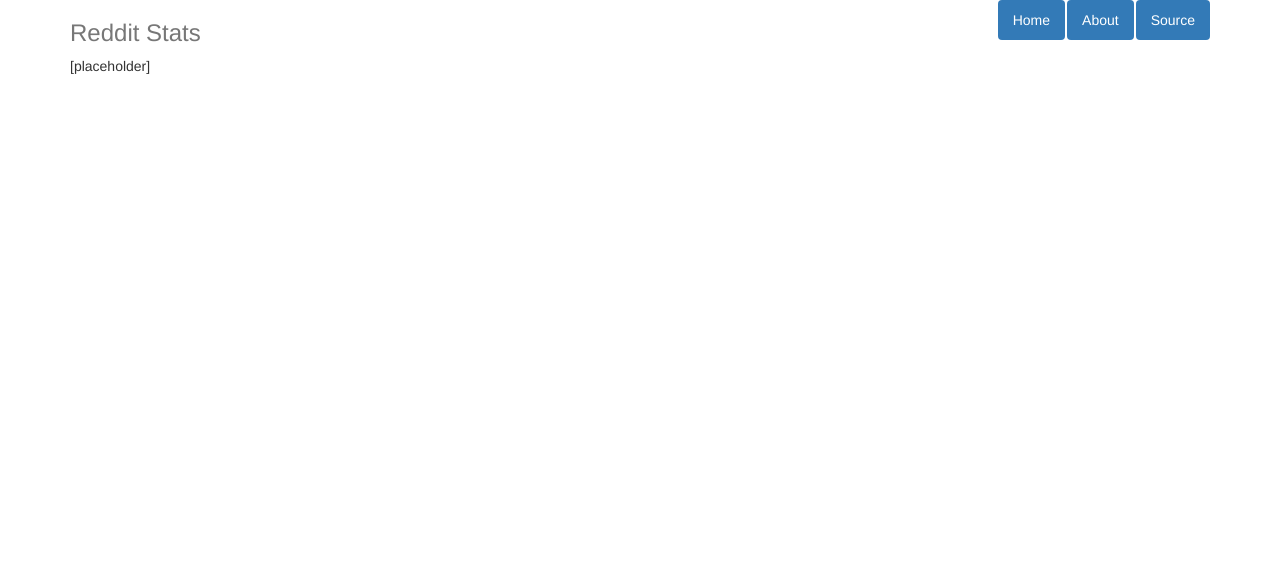
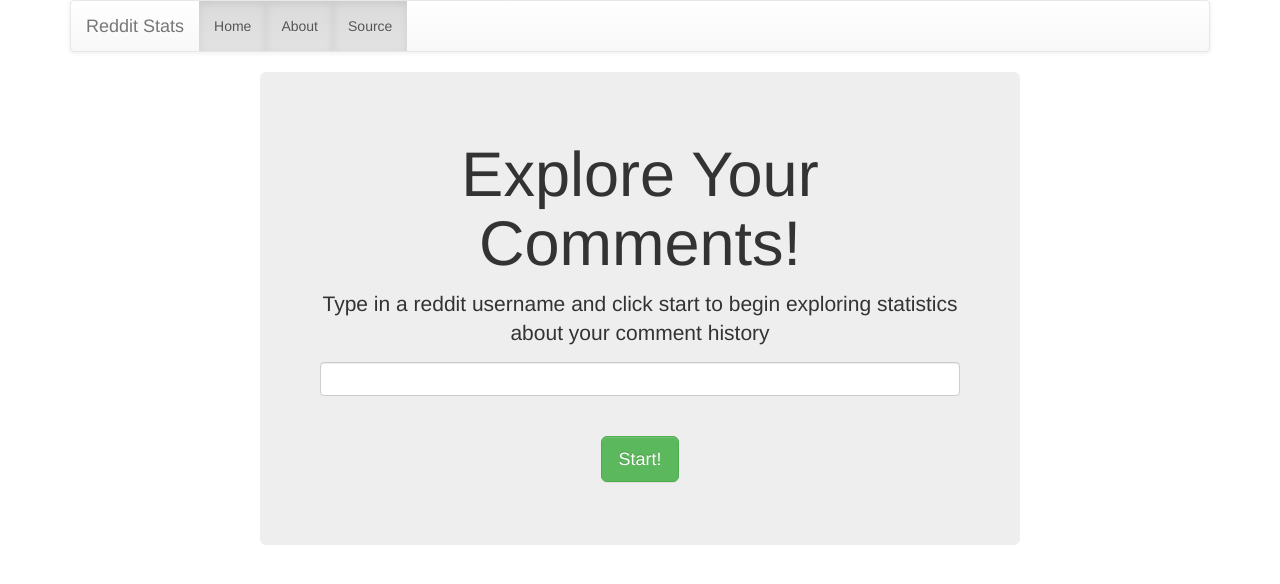
Before and after one commit to Connor-Marble/RedditStats, a website: page index.html in a window 1280 px wide. Drawn offline with Linux system fonts and the light colour scheme.

Commit message:
Added the needed components for app to index.html

```diff
--- a/index.html
+++ b/index.html
@@ -10,17 +10,22 @@
   <body>
     <div class="container">
       <div class="header clearfix">
-	<nav>
-	  <ul class="nav nav-pills pull-right">
+	<nav class="navbar navbar-default">
+	  <a class="navbar-brand" href="#">Reddit Stats</a>
+	  <ul class="nav navbar-nav">
 	    <li role="presentation" class="active"><a href="#">Home<i class="fa-home"></i></a></li>
 	    <li role="presentation" class="active"><a href="#About">About<i class="fa-question-circle"></i></a></li>
 	    <li role="presentation" class="active"><a href="#Source">Source</a></li>
 	  </ul>
 	</nav>
-	<h3 class="text-muted">Reddit Stats</h3>
       </div>
 
-      [placeholder]
+      <div class="col-md-8 col-md-offset-2 text-center jumbotron">
+	<h1>Explore Your Comments!</h1>
+	<p class="lead"> Type in a reddit username and click start to begin exploring statistics about your comment history</p>
+	<input type="text" class="form-control"><br/><br/>
+	<p><a class="btn btn-lg btn-success" href="#" role="button">Start!</a></p>
+      </div>
     </div>
 
   </body>
```
